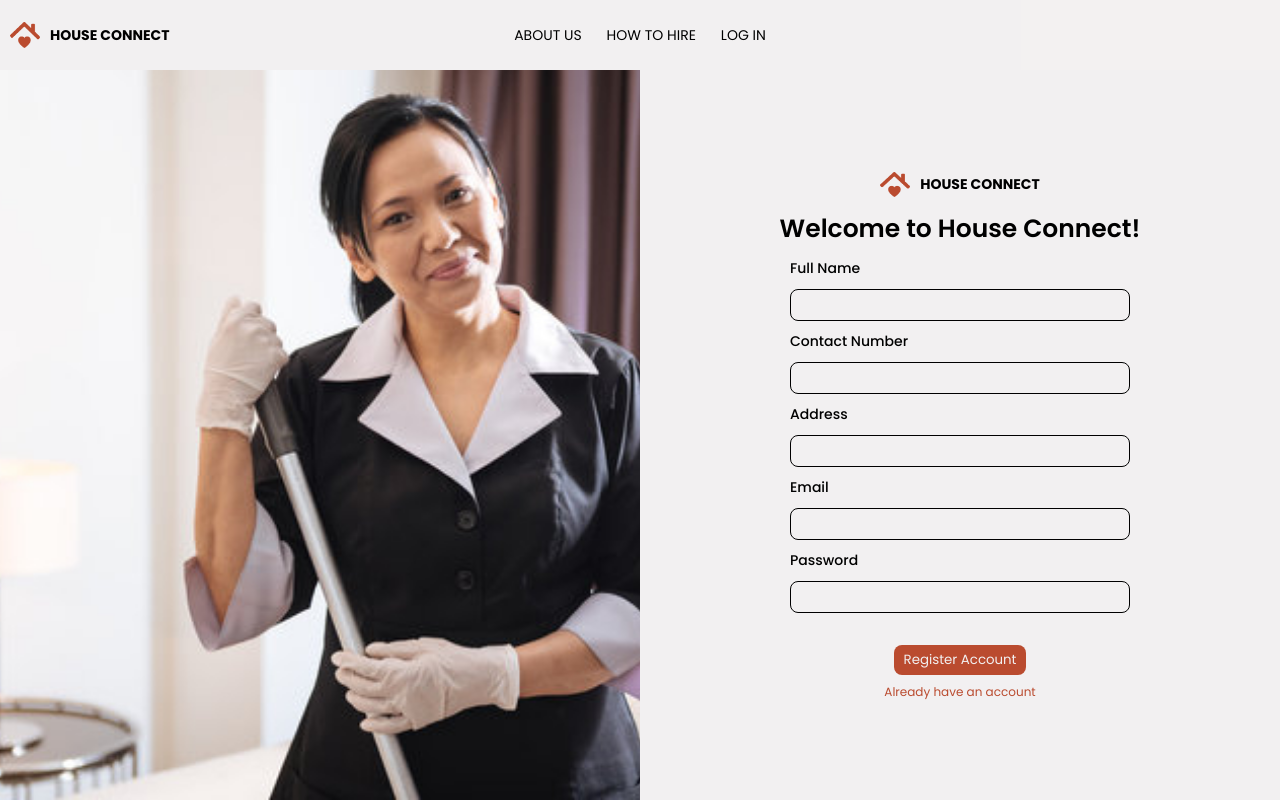
After one commit to cbsdan/house-connect, a PHP site: page /registration.php in a window 1280 px wide. The commit adds this page. Run offline with PHP 8.4, Linux system fonts and the light colour scheme; some web fonts are replaced.

Commit message:
Add login and registration page

```diff
--- a/includes/header.php
+++ b/includes/header.php
@@ -3,13 +3,14 @@
 <head>
     <meta charset="UTF-8">
     <meta name="viewport" content="width=device-width, initial-scale=1.0">
-    <title>Home Connect</title>
+    <title>House Connect</title>
     <link rel="icon" href="./img/favicon.ico" type="image/x-icon">
 
     <!-- Stylesheets -->
     <link rel="stylesheet" href="./styles/variables.css">
+    <link rel="stylesheet" href="./styles/home.css">
+    <link rel="stylesheet" href="./styles/registration-login.css">
     <link rel="stylesheet" href="./styles/includes.css">
-    <link rel="stylesheet" href="./styles/home.css">
     <link rel="stylesheet" href="./styles/media_query.css">
     <link rel="stylesheet" href="./styles/default.css">
 
@@ -20,14 +21,14 @@
             <div class='logo-container'>
                 <a href="./index.php">
                     <img src="./img/logo.png" id='logo'>
-                    <h4>House Connect</h4>
+                    <h4>HOUSE CONNECT</h4>
                 </a>
             </div>
             <div class='navigation-container'>
                 <nav>
                     <a href='#'>ABOUT US</a>
                     <a href='#'>HOW TO HIRE</a>
-                    <a href='#'>LOG IN</a>
+                    <a href='./login.php'>LOG IN</a>
                 </nav>
             </div>
         </div>
--- /dev/null
+++ b/login.php
@@ -0,0 +1,4 @@
+<?php
+    include_once('./includes/header.php');
+    include_once('./php_files/login.php');
+?>
--- a/php_files/home.php
+++ b/php_files/home.php
@@ -3,7 +3,7 @@
         <div class='content'>
             <h1>Find the <span class='orange'>perfect</span> domestic worker for you.</h1>
             <p>Whether you're looking for a maid, nanny, gardener, cook, or driver... <br>we can be of assistance to you.</p>
-            <button>SIGN UP NOW</button>
+            <button><a href='./registration.php'>SIGN UP NOW</a></button>
         </div>
     </div>
 </main>
--- /dev/null
+++ b/php_files/registration.php
@@ -0,0 +1,44 @@
+<main class='registration'>
+    <div class='container'>
+        <div class='bg-container'>
+            <img src='./img/registration-bg.jpg' alt='Maid Background'>
+        </div>
+        <div class='content-container'>
+            <div class="content">
+                <div class='logo-container'>
+                    <a href="./index.php">
+                        <img src="./img/logo.png" id='logo'>
+                        <h4>HOUSE CONNECT</h4>
+                    </a>
+                </div>
+                <h2>Welcome to House Connect!</h2>
+                <form action='' method='POST'>
+                    <div class='input-container'>
+                        <div class='input'>
+                            <label>Full Name</label>
+                            <input type='text' name='full-name' required>
+                        </div>
+                        <div class='input'>
+                            <label>Contact Number</label>
+                            <input type='number' name='contact-no' required>
+                        </div>
+                        <div class='input'>
+                            <label>Address</label>
+                            <input type='text' name='address' required>
+                        </div>
+                        <div class='input'>
+                            <label>Email</label>
+                            <input type='email' name='email' required>
+                        </div>
+                        <div class='input'>
+                            <label>Password</label>
+                            <input type='password' name='password' required>
+                        </div>
+                    </div>
+                    <button class='orange-white-btn' type='submit' name='submit' value='1'>Register Account</button>
+                    <a class='orange-text' href='./login.php'>Already have an account</a>
+                </form>
+            </div>
+        </div>
+    </div>
+</main>
--- /dev/null
+++ b/registration.php
@@ -0,0 +1,4 @@
+<?php
+    include_once('./includes/header.php');
+    include_once('./php_files/registration.php');
+?>
--- a/styles/default.css
+++ b/styles/default.css
@@ -19,7 +19,7 @@ html {
 }
 body {
     min-height: 100vh;
-    background-color: var(--main-background);
+    background-color: var(--light-background);
 }
 button, a, select {
     cursor: pointer;
@@ -34,3 +34,42 @@ img {
     height: 50px;
     object-fit: contain;
 }
+
+.logo-container a {
+    display: flex;
+    align-items: center;
+    gap: 1rem;
+    font-size: 1.4rem;
+}
+#logo {
+    height: 3rem;
+    width: 3rem;
+}
+
+main {
+    min-height: 100vh;
+    padding: 8rem 1rem;
+    position: relative;
+}
+
+main .container {
+    max-width: var(--content-max-width);
+    margin: auto;
+    height: 100%;
+}
+
+
+/* Buttons */
+button {
+    width: fit-content;
+    padding: 0.5rem 1rem;
+    border-radius: 0.8rem;
+}
+.orange-white-btn {
+    background-color: var(--main-color);
+    color: var(--light-text);
+}
+.orange-text {
+    color: var(--main-color);
+
+}
--- a/styles/home.css
+++ b/styles/home.css
@@ -1,17 +1,8 @@
 main.home {
-    min-height: 100vh;
     background-image: url('../img/home-bg.jpg');
     background-size: cover;
     background-position: top;
     background-repeat: no-repeat;
-    padding: 8rem 1rem;
-    position: relative;
-}
-
-main.home .container {
-    max-width: var(--content-max-width);
-    margin: auto;
-    height: 100%;
 }
 
 main.home .content {
--- a/styles/includes.css
+++ b/styles/includes.css
@@ -2,11 +2,11 @@ header {
     width: 100%;
     position: fixed;
     z-index: 100;
+    background: var(--light-background-blur);
 }
 header .content{
     margin: auto;
     max-width: var(--max-width);
-    background: transparent;
     height: 70px;
     padding: 1rem;
     display: flex;
--- /dev/null
+++ b/styles/registration-login.css
@@ -0,0 +1,88 @@
+header {
+    background-color: var(--light-background);
+}
+main.registration, main.login {
+    display: flex;
+    padding: 7rem 0 0;
+    min-height: calc(100vh - 7rem);
+    position: relative;
+}
+main.registration .container, main.login .container {
+    display: flex;
+    flex: 1;
+    max-width: var(--max-width);
+    height: calc(100vh - 7rem);
+}
+
+main.registration .bg-container, main.login .bg-container {
+    overflow: hidden;
+    position: fixed;
+    top: 7rem;
+    left: 0;
+    bottom: 0;
+    right: 50%;
+}
+main.registration .bg-container img, main.login .bg-container img {
+    height: 100%;
+    width: 100%;
+    object-fit: cover;
+    object-position: center;
+}
+main.registration .content-container,  main.login .content-container{
+    position: absolute;
+    left: 50%;
+    padding: 3rem 1rem;
+    width: 50%;
+    min-height: calc(100vh - 7rem);
+    display: flex;
+    align-items: center;
+    justify-content: center;
+}
+
+main.registration .content-container .content, main.login .content-container .content {
+    min-width: 40rem;
+    max-width: 60rem;
+    overflow: auto;
+}
+main.registration .content-container::-webkit-scrollbar, main.login .content-container::-webkit-scrollbar {
+    width: 0;
+    height: 0;
+}
+main.registration .content h2, main.login .content h2 {
+    text-align: center;
+    margin-top: 1rem;
+    font-size: 2.5rem;
+    font-weight: 600;
+}
+main.registration .content .logo-container, main.registration .content form, main.login .content .logo-container, main.login .content form{
+    display: flex;
+    justify-content: center;
+}
+main.registration .content form, main.login .content form {
+    flex-direction: column;
+}
+main.registration .content form .input-container, main.login .content form .input-container{
+    padding: 1rem 3rem;
+}
+main.registration .content form .input-container .input, main.login .content form .input-container .input {
+    display: flex;
+    flex-direction: column;
+    margin-bottom: 1rem;
+    font-size: 1.4rem;
+    font-weight: 500;
+}
+
+main.registration .content form .input-container .input input, main.login .content form .input-container .input input {
+    margin-top: 1rem;
+    border: 0.15rem var(--dark-text) solid;
+    border-radius: 0.8rem;
+    padding: 0.5rem 1rem;
+}
+main.registration .content form button, main.login .content form button {
+    margin: 1.2rem auto 0;
+}
+main.registration .content form a, main.login .content form .label  {
+    text-align: center;
+    margin-top: 0.8rem;
+    font-size: 1.2rem;
+}
--- a/styles/variables.css
+++ b/styles/variables.css
@@ -7,7 +7,10 @@
     --warning-color: red;
     --sucess-color: green;
 
-    --light-text: white;
+    --light-background: #f2f0f1;
+    --light-background-blur: #f2f0f17c;
+
+    --light-text: #F2F0F1;
     --dark-text: black;
     --gray-text: grey;
 
```
Also changed, not shown: php_files/login.php (added, +32 -0 lines), styles/media_query.css (+33 -0 lines), img/login-bg.png (added).
